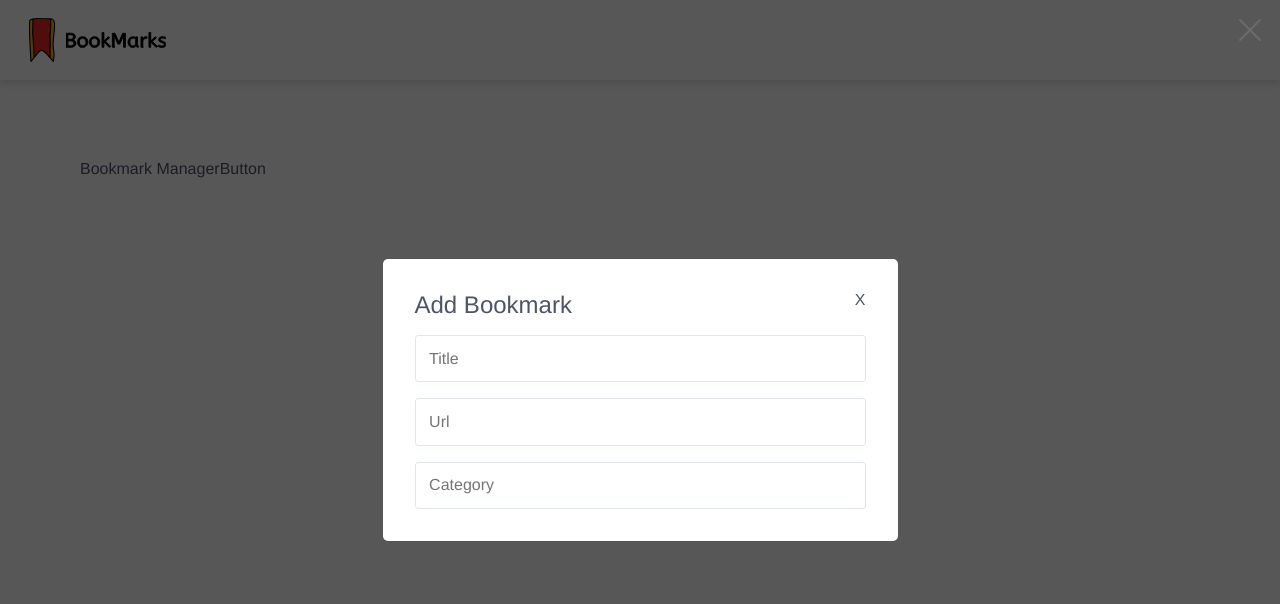
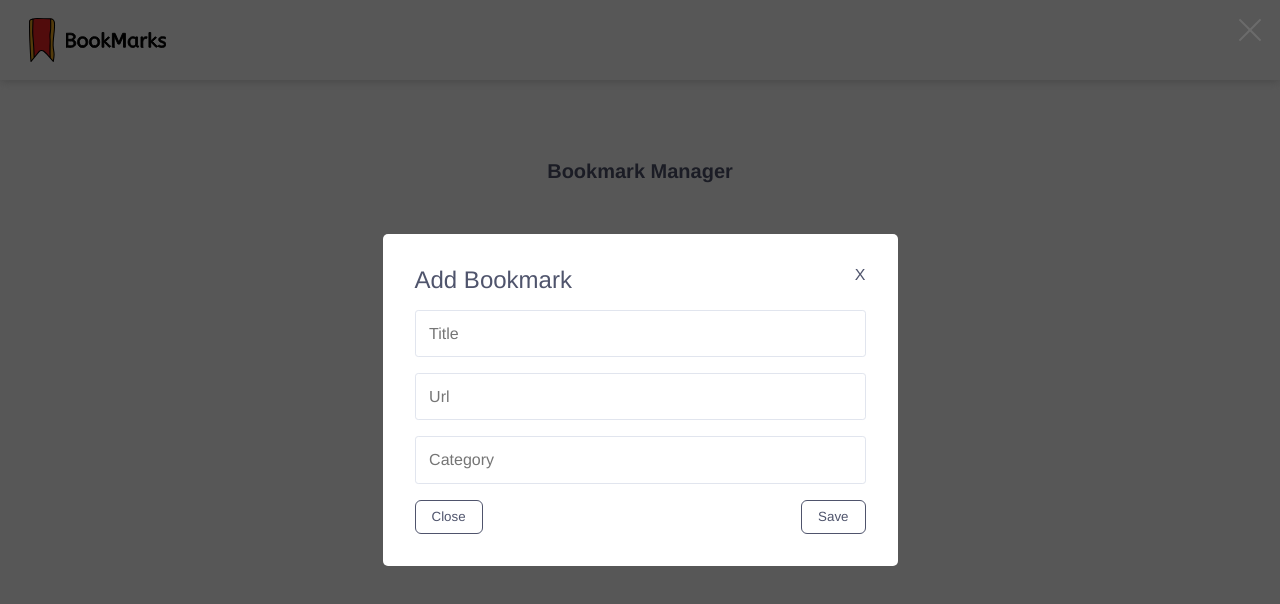
Before and after one commit to MuhtasimMusfiqZarab/bookmark-manager, a Next.js app: page / in a window 1280 px wide. Shown: the top 604 px of the page. Built offline with nearby package versions, Linux system fonts and the light colour scheme.

Commit message:
fix issue

```diff
--- a/components/general/button/index.tsx
+++ b/components/general/button/index.tsx
@@ -2,24 +2,11 @@ import React, { FC } from 'react';
 import styles from './styles.module.scss';
 
 interface Props {
-  border: string;
-  color: string;
   children?: React.ReactNode;
-  height: string;
   onClick: () => void;
-  radius: string;
-  width: string;
 }
 
-export const Button: FC<Props> = ({
-  border,
-  color,
-  children,
-  height,
-  onClick,
-  radius,
-  width
-}: Props): JSX.Element => {
+export const Button: FC<Props> = ({ children, onClick }: Props): JSX.Element => {
   return (
     <button onClick={onClick} className={styles.btn}>
       {children}
--- a/components/layouts/home/index.tsx
+++ /dev/null
@@ -1,16 +0,0 @@
-import React from 'react';
-import Header from '../../shared/header';
-import styles from './styles.module.scss';
-
-const HomeLayout = (props) => {
-  return (
-    <React.Fragment>
-      <Header />
-      <div className={styles.container}>
-        <div className={styles.container__element}>{props.children}</div>
-      </div>
-    </React.Fragment>
-  );
-};
-
-export default HomeLayout;
--- a/components/layouts/home/styles.module.scss
+++ /dev/null
@@ -1,33 +0,0 @@
-.container {
-  display: flex;
-
-  &__element {
-    display: flex;
-    margin-top: 5rem;
-    margin-left: 5rem;
-    width: 100%;
-
-    @media screen and (max-width: 991px) {
-      margin-left: 0;
-    }
-  }
-}
-
-//mobile view
-@media screen and (max-width: 767px) {
-  .container {
-    &__element {
-      margin: 5rem 0;
-      flex-direction: column;
-      padding: 25px 15px;
-    }
-  }
-}
-@media screen and (max-width: 1200px) {
-  .container {
-    &__element {
-      flex-direction: column;
-      align-items: center;
-    }
-  }
-}
--- a/components/pages/home/index.tsx
+++ b/components/pages/home/index.tsx
@@ -1,6 +1,7 @@
 import React, { useEffect, useRef, useState } from 'react';
-import { Modal, Input } from 'components/general';
+import { Modal, Input, Button } from 'components/general';
 import Head from 'next/head';
+import Header from '../../shared/header';
 import styles from './styles.module.scss';
 
 export default function Home() {
@@ -16,10 +17,13 @@ export default function Home() {
         <meta property="og:search" content="Search" key="search" />
         <link rel="shortcut icon" href="/search.svg" />
       </Head>
+      <Header />
       <div className={styles.main}>
         <div className={styles.titleItems}>
           <div className={styles.title}>Bookmark Manager</div>
-          <div className={styles.addNew}>Button</div>
+          {/* <div className={styles.addNew} onClick={() => setIsOpen(!modalIsOpen)}>
+            Button
+          </div> */}
         </div>
       </div>
       <Modal isOpen={modalIsOpen} setIsOpen={setIsOpen}>
@@ -30,10 +34,17 @@ export default function Home() {
               X
             </div>
           </div>
-
           <Input setInputText={setTitleText} inputText={titleText} placeholder="Title" />
           <Input setInputText={setUrlText} inputText={urlText} placeholder="Url" />
           <Input setInputText={setCategory} inputText={category} placeholder="Category" />
+
+          <div className={styles.buttonGroup}>
+            <div style={{ flex: 1 }}>
+              <Button onClick={() => setIsOpen(!modalIsOpen)}>Close</Button>
+            </div>
+
+            <Button onClick={() => setIsOpen(!modalIsOpen)}>Save</Button>
+          </div>
         </div>
       </Modal>
     </div>
--- a/components/pages/home/styles.module.scss
+++ b/components/pages/home/styles.module.scss
@@ -13,16 +13,31 @@
 }
 
 .main {
-  margin-top: 5rem;
+  margin-top: 10rem;
+  width: 100%;
 
   .titleItems {
     display: flex;
+    justify-content: center;
+    width: 100%;
+    flex: 1;
+    align-items: center;
     .title {
-      flex: 1;
+      align-items: center;
       margin-right: 0;
+      font-weight: 600;
+      font-size: 20px;
+      justify-content: center;
     }
     .addNew {
       float: right;
     }
   }
 }
+
+.buttonGroup {
+  display: flex;
+  .close {
+    flex: 1;
+  }
+}
--- a/pages/index.tsx
+++ b/pages/index.tsx
@@ -1,5 +1,4 @@
 import Head from 'next/head';
-import HomeLayout from 'components/layouts/home';
 import Home from 'components/pages/home';
 
 export default function index() {
@@ -10,11 +9,7 @@ export default function index() {
         <meta name="description" content="bookmark manager" />
         <link rel="icon" href="/bookmark.svg" />
       </Head>
-      <main>
-        <HomeLayout>
-          <Home />
-        </HomeLayout>
-      </main>
+      <Home />
     </div>
   );
 }
```
